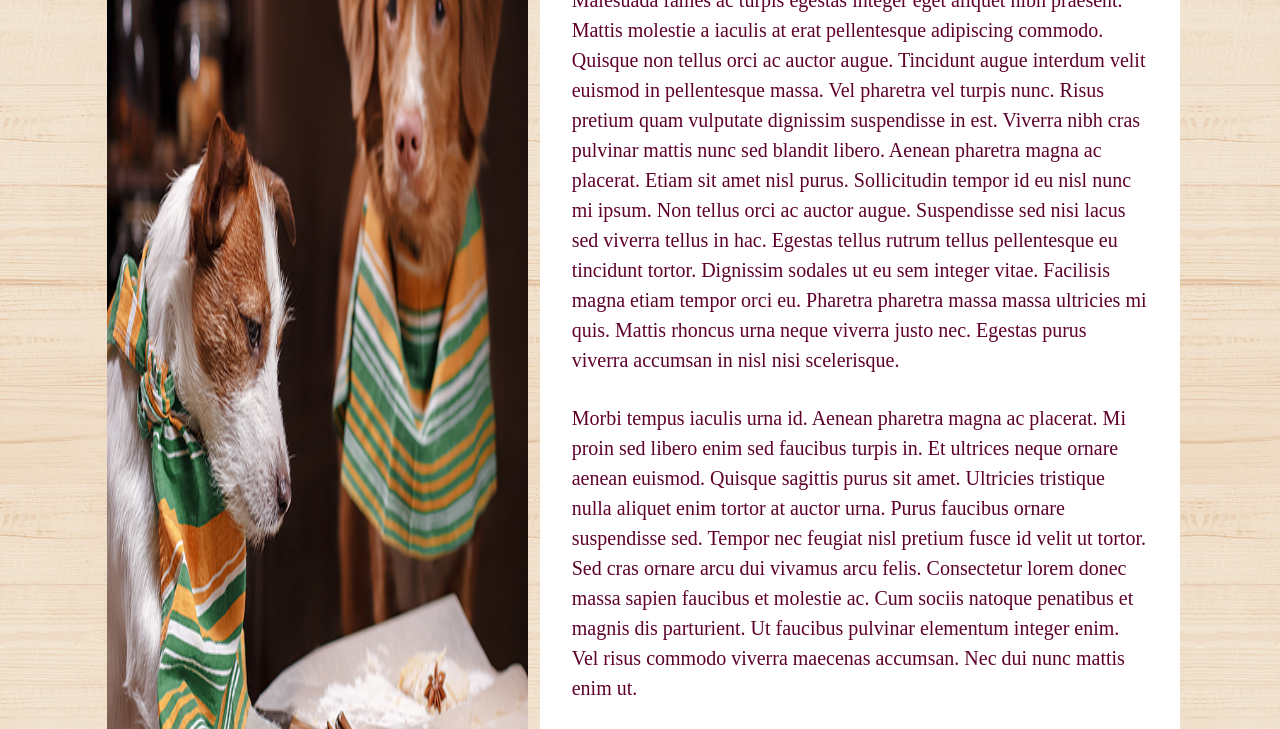
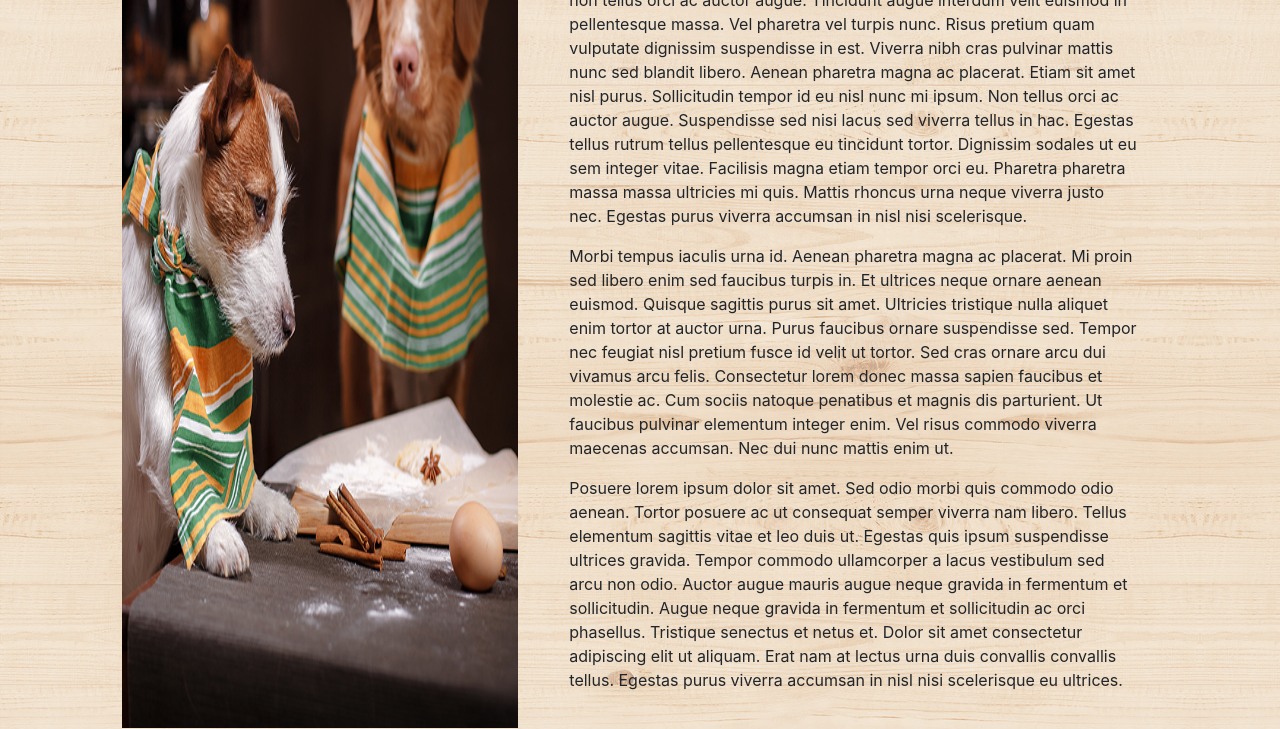
Before and after one commit to AaronAPerez/Puppy-Restaurant-Project, a plain HTML site: page about.html in a window 1280 px wide. Shown: the part 316-1045 px from the top of the page. Drawn offline with nearby package versions, Linux system fonts and the light colour scheme; a web font is replaced by a local one.

Commit message:
Update about.html
about html css update

```diff
--- a/about.html
+++ b/about.html
@@ -6,7 +6,7 @@
   <meta name="viewport" content="width=device-width, initial-scale=1">
   <link rel="stylesheet" href="https://cdn.jsdelivr.net/npm/bootstrap@4.5.3/dist/css/bootstrap.min.css"
     integrity="sha384-TX8t27EcRE3e/ihU7zmQxVncDAy5uIKz4rEkgIXeMed4M0jlfIDPvg6uqKI2xXr2" crossorigin="anonymous">
-  <link rel="stylesheet" href="styles/stylesAA.css">
+  <link rel="stylesheet" href="styles/styles.css">
 
   <title>Challenge #3 - Puppy Restaurant</title>
 </head>
```
